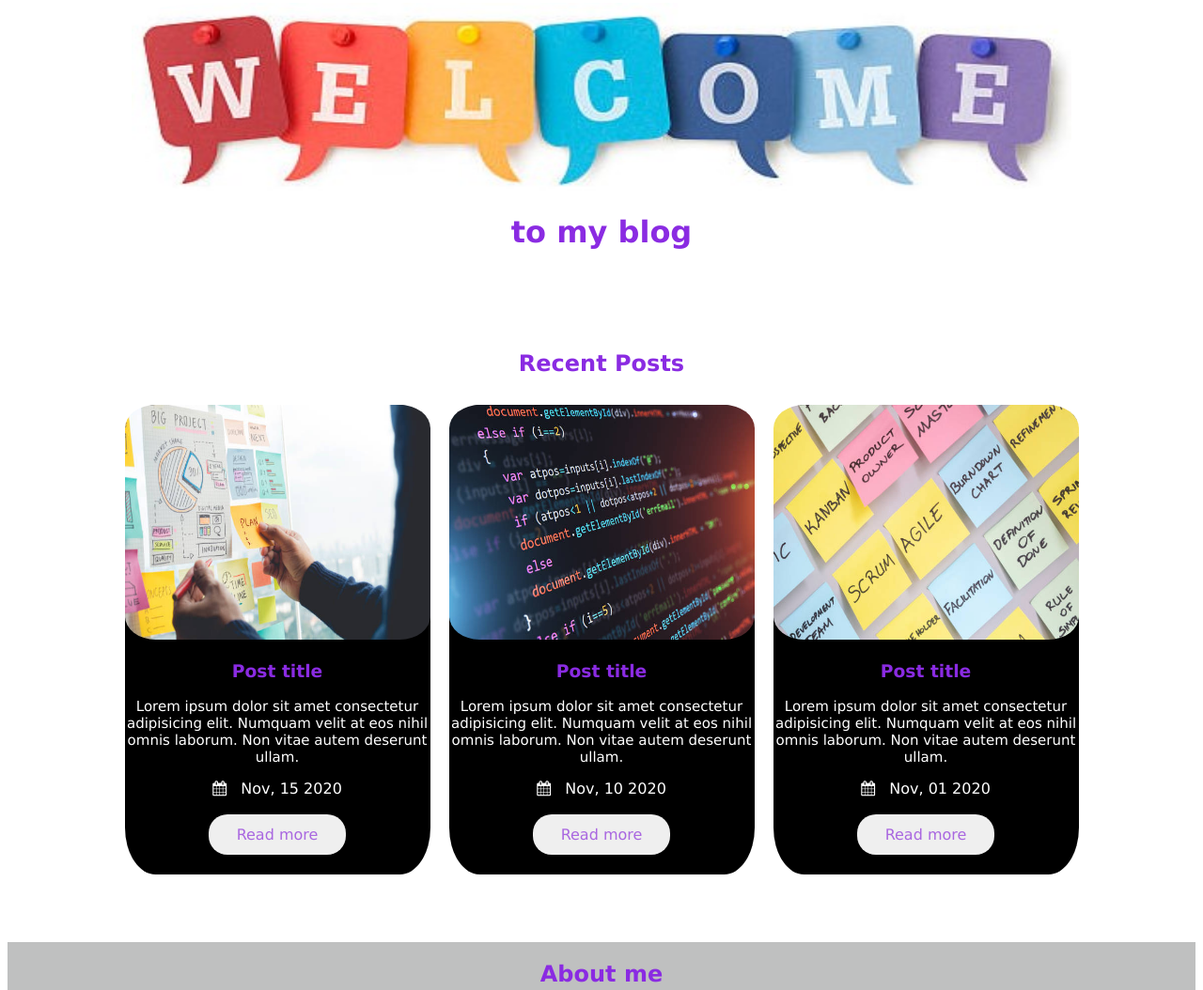
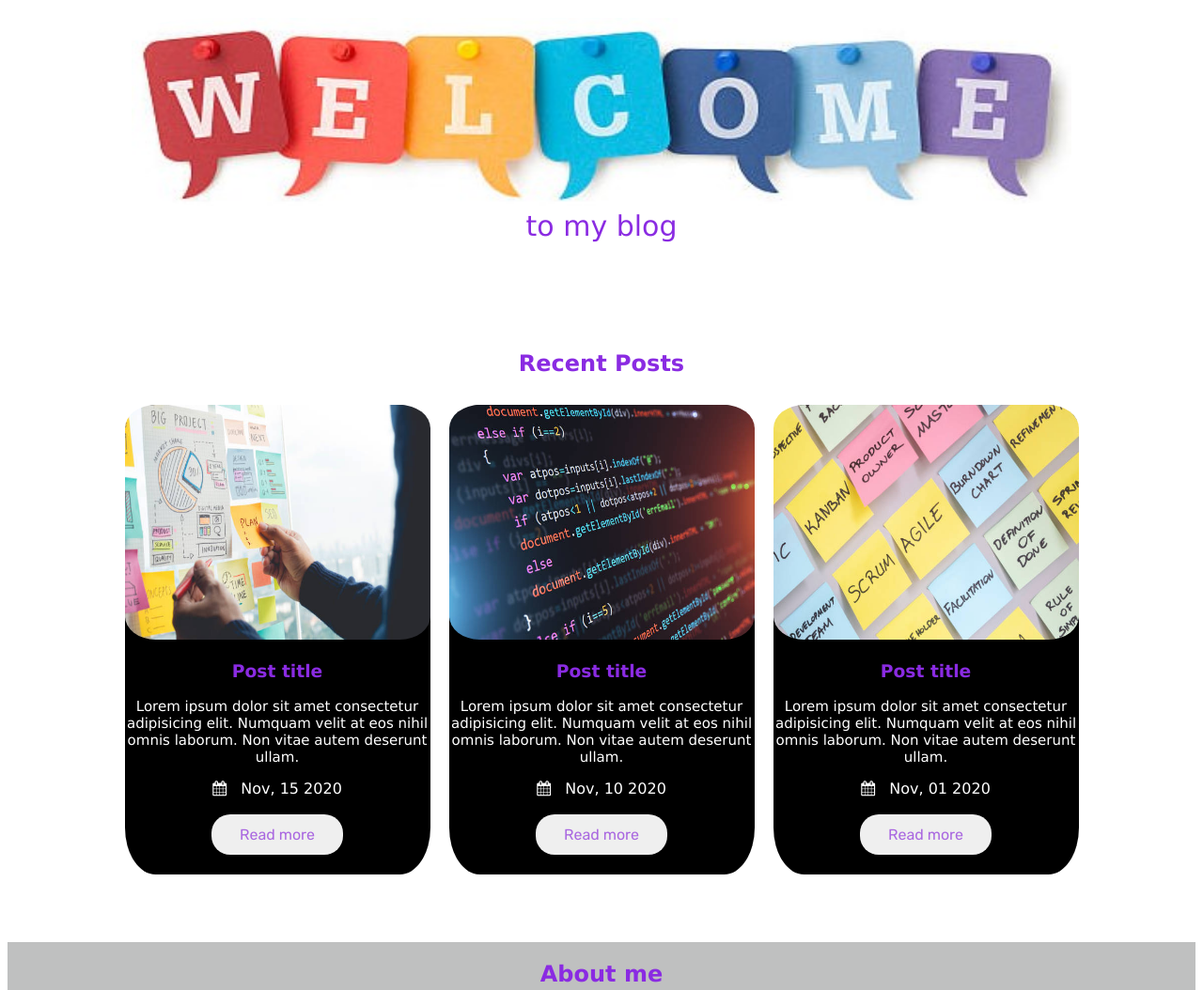
Before and after one commit to rkaisomura/PersonalBlogWebsite, a plain HTML site: page index.html in a window 1280 px wide. Shown: the part 105-1159 px from the top of the page at 94% size. Drawn offline with Linux system fonts and the light colour scheme.

Commit message:
Implemented the 3 imported files in the main CSS file and an image caption was included at Welcome image.

```diff
--- a/css/post.css
+++ b/css/post.css
@@ -1,5 +1,4 @@
 @import "style.css";
-@import url('https://fonts.googleapis.com/css2?family=Josefin+Sans&display=swap');
 
 .container-post {
     display: grid;
--- a/css/style.css
+++ b/css/style.css
@@ -1,3 +1,6 @@
+@import url('https://fonts.googleapis.com/css2?family=Josefin+Sans&display=swap');
+@import url('https://fonts.googleapis.com/css2?family=Rubik&display=swap');
+@import url('https://fonts.googleapis.com/css2?family=Montserrat&display=swap');
 
 ul{
     list-style-type: none;
@@ -25,9 +28,16 @@ img{
       border-radius: 10%;
 }
 
+figcaption{
+    font-family: 'Lucida Sans', sans-serif;
+    color: blueviolet;
+    text-align: center;
+    font-size: 20px;
+}
+
 .container {
     display: grid;
-    grid-template-rows: 100px 200px 1300px 350px 400px 100px;
+    grid-template-rows: 100px 200px 1300px 350px 450px 100px;
     grid-template-columns: 100%;
     grid-template-areas:
     "nav"
@@ -50,7 +60,7 @@ img{
     border-radius: 32px;
     padding: 16px 48px;
     font-size: 16px;
-    font-family: 'Lucida Sans', sans-serif;
+    font-family: 'Rubik', sans-serif;
     color: #a967e0;
     cursor: pointer;
     outline: none;
@@ -157,6 +167,7 @@ img{
     width: 170px;
     font-size: 16px;
     text-align: left;
+    font-family: 'Montserrat', sans-serif;
 }
 
 
@@ -232,6 +243,7 @@ textarea{
 
 #follow{
     text-align: center;
+
 }
 
 #follow > a{
@@ -260,6 +272,10 @@ textarea{
 
 /* Medium Screens */
 @media (min-width: 600px) and (max-width:900px) {
+    figcaption{
+        font-size: 25px;
+    }
+
     .container {
         display: grid;
         grid-template-rows: 100px 250px 1250px 350px 450px 100px;
@@ -279,6 +295,7 @@ textarea{
         margin-top: -0.3%;
         margin-left: 30%;
     }
+
 
     .form-contact {
         margin-left: 25%;
@@ -309,6 +326,10 @@ textarea{
 
   /* Large Screens */
   @media (min-width:901px) {
+    figcaption{
+        font-size: 30px;
+    }
+
     .container {
         display: grid;
         grid-template-rows: 100px 350px 650px 350px 500px 100px;
--- a/index.html
+++ b/index.html
@@ -40,8 +40,10 @@
         </nav>
         <!--Welcome section-->
         <header class="welcome">
-            <img id="welcome-img" src="./img/welcome.jpg" alt="Welcome">
-            <h1>to my blog</h1>
+            <figure>
+                <img id="welcome-img" src="./img/welcome.jpg" alt="Welcome">
+                <figcaption>to my blog</figcaption>
+            </figure>
         </header>
 
         <!--Posts section-->
```
